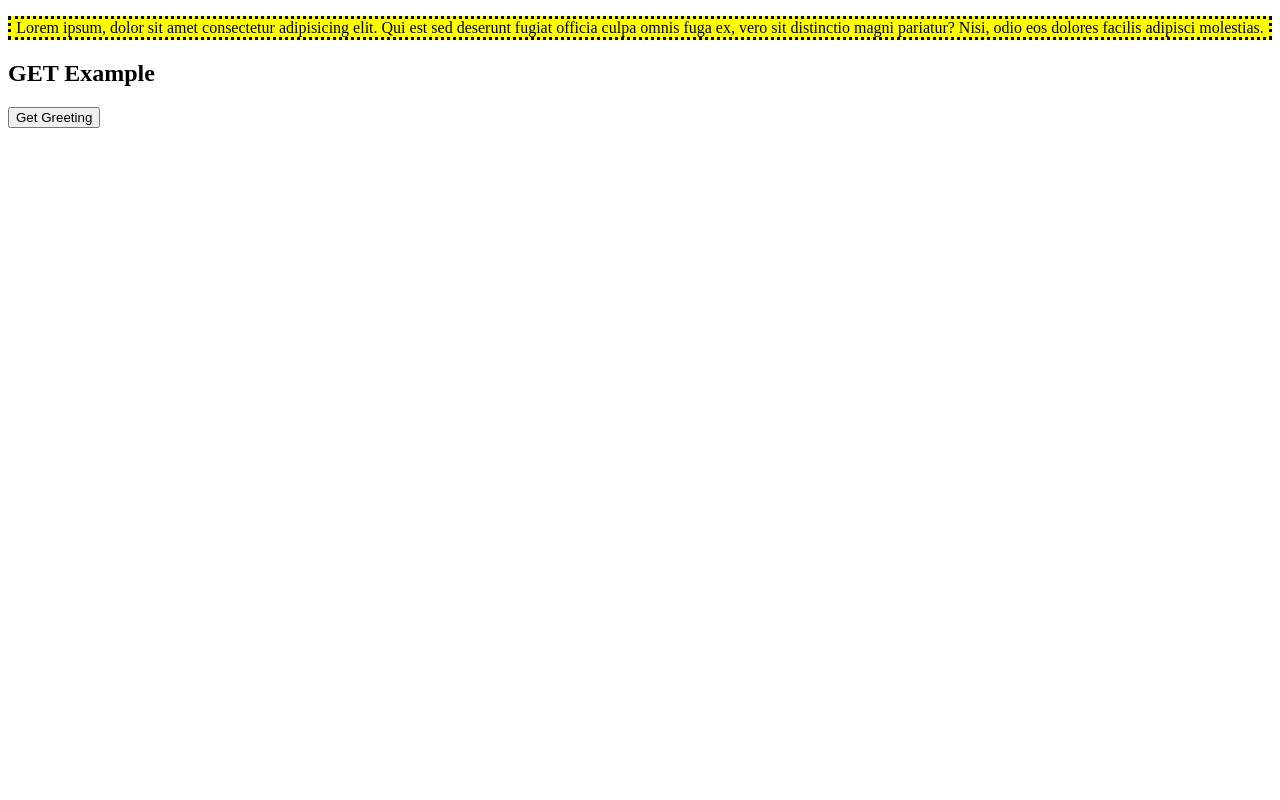
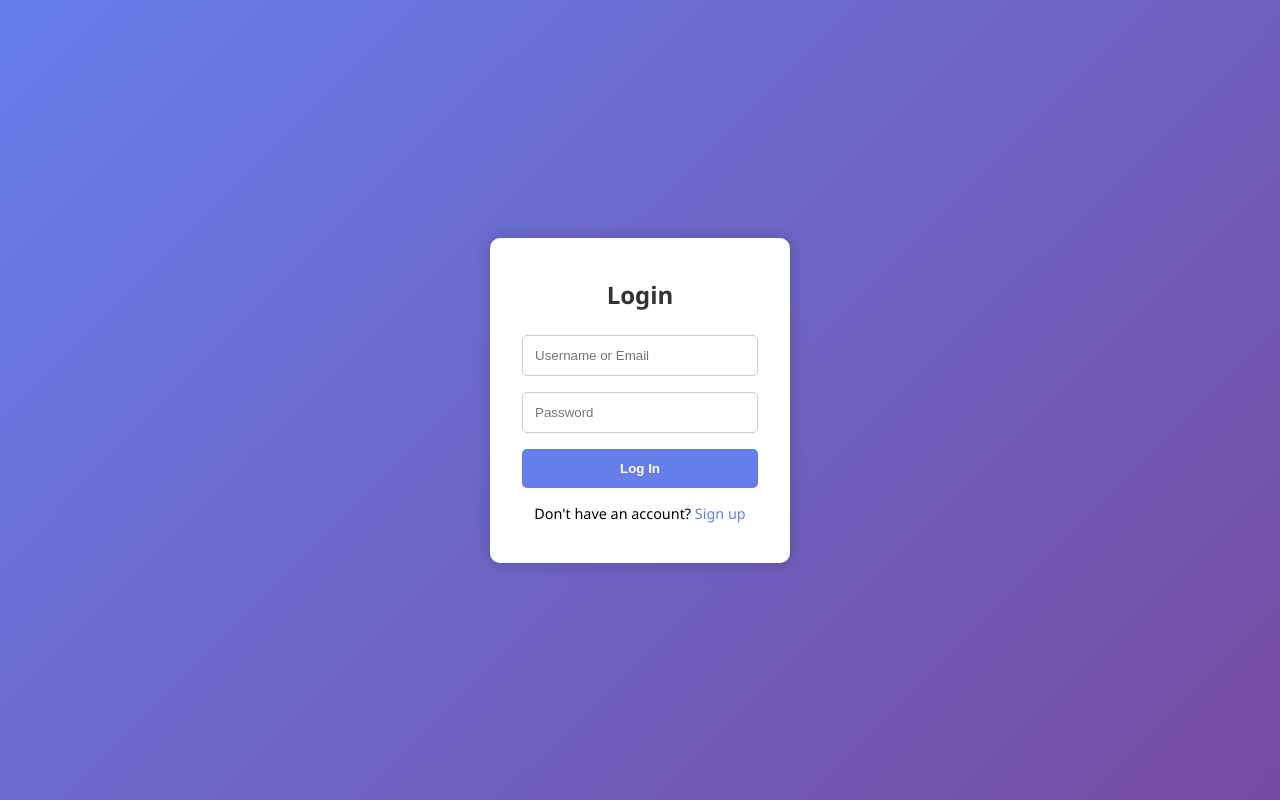
Before and after one commit to Arshadkha9/TESTING-API-WITH-JAVA-SCIPT, a plain HTML site: page index.html in a window 1280 px wide. Drawn offline with Linux system fonts and the light colour scheme.

Commit message:
bug resolved

```diff
--- a/index.html
+++ b/index.html
@@ -1,26 +1,27 @@
 <!DOCTYPE html>
 <html lang="en">
 <head>
-    <meta charset="UTF-8">
-    <meta name="viewport" content="width=device-width, initial-scale=1.0">
-    <title>Document</title>
-    <link rel="stylesheet" href="style.css">
-    <style>p.box1 {border-style: dotted;}</style>
+  <meta charset="UTF-8" />
+  <meta name="viewport" content="width=device-width, initial-scale=1.0" />
+  <title>Login Page</title>
+  <link rel="stylesheet" href="style.css" />
 </head>
 <body>
-
-    <div id="box">
-        <p class="box1">Lorem ipsum, dolor sit amet consectetur adipisicing elit.
-            Qui est sed deserunt fugiat officia culpa omnis fuga ex,
-             vero sit distinctio magni pariatur? Nisi, odio eos dolores
-              facilis adipisci molestias.</p>
-    </div>
-    <h2>GET Example</h2>
-<button onclick="fetchGreet()">Get Greeting</button>
-<p id="greetMsg"></p>
+  <div class="login-container">
+    <form class="login-form" method="POST" action="http://127.0.0.1:5500/login">
+      <h2>Login</h2>
+      <input type="text" placeholder="Username or Email" required />
+      <input type="password" placeholder="Password" required />
+      <button type="submit" >Log In</button>
+      <p class="signup-link">Don't have an account? <a href="#">Sign up</a></p>
+    </form>
+  </div>
+</body>
+</html>
 
 
-<script>
+
+<!-- <script>
     async function fetchGreet() {
       const response = await fetch("http://localhost:5000/api/greet");
       const data = await response.json();
@@ -43,4 +44,4 @@
     }
   </script>
 </body>
-</html>
+</html> -->
--- a/style.css
+++ b/style.css
@@ -1,4 +1,4 @@
-
+/*
 #box {
     text-align: center;
     color: black;
@@ -6,4 +6,73 @@
     text-decoration: none;
 
 }
-#p {border-style: dotted;}
+#p {border-style: dotted;} */
+
+
+* {
+    margin: 0;
+    padding: 0;
+    box-sizing: border-box;
+  }
+
+  body {
+    font-family: 'Segoe UI', Tahoma, Geneva, Verdana, sans-serif;
+    background: linear-gradient(135deg, #667eea, #764ba2);
+    height: 100vh;
+    display: flex;
+    align-items: center;
+    justify-content: center;
+  }
+
+  .login-container {
+    background-color: #fff;
+    padding: 2.5rem 2rem;
+    border-radius: 10px;
+    box-shadow: 0 0 15px rgba(0, 0, 0, 0.2);
+    width: 300px;
+  }
+
+  .login-form h2 {
+    text-align: center;
+    margin-bottom: 1.5rem;
+    color: #333;
+  }
+
+  .login-form input {
+    width: 100%;
+    padding: 0.75rem;
+    margin-bottom: 1rem;
+    border: 1px solid #ccc;
+    border-radius: 5px;
+  }
+
+  .login-form button {
+    width: 100%;
+    padding: 0.75rem;
+    border: none;
+    background-color: #667eea;
+    color: white;
+    border-radius: 5px;
+    font-weight: bold;
+    cursor: pointer;
+    transition: background-color 0.3s ease;
+  }
+
+  .login-form button:hover {
+    background-color: #5a67d8;
+  }
+
+  .signup-link {
+    text-align: center;
+    margin-top: 1rem;
+    font-size: 0.9rem;
+  }
+
+  .signup-link a {
+    color: #667eea;
+    text-decoration: none;
+  }
+
+  .signup-link a:hover {
+    text-decoration: underline;
+  }
```
Also changed, not shown: 1 other file.
